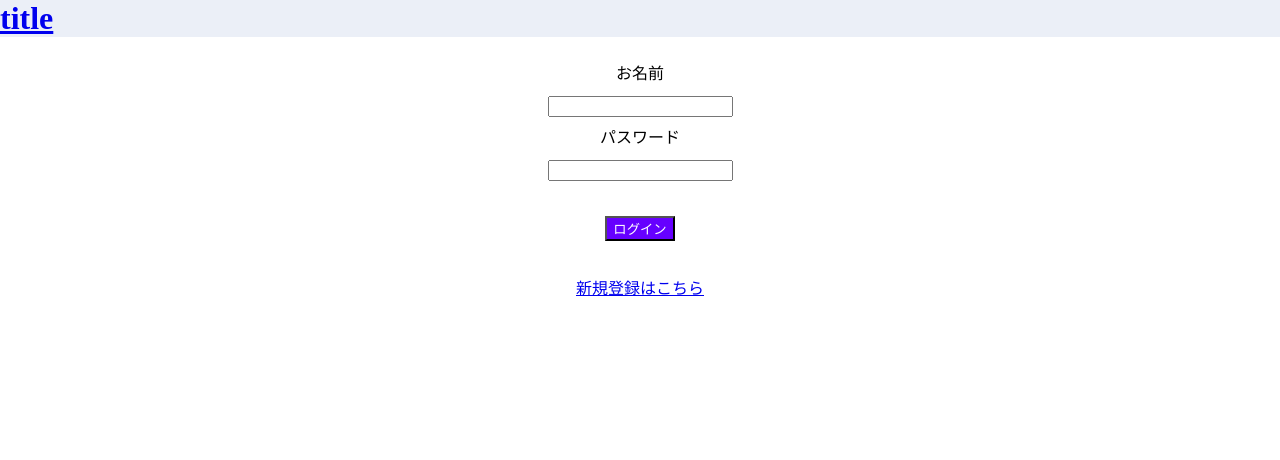
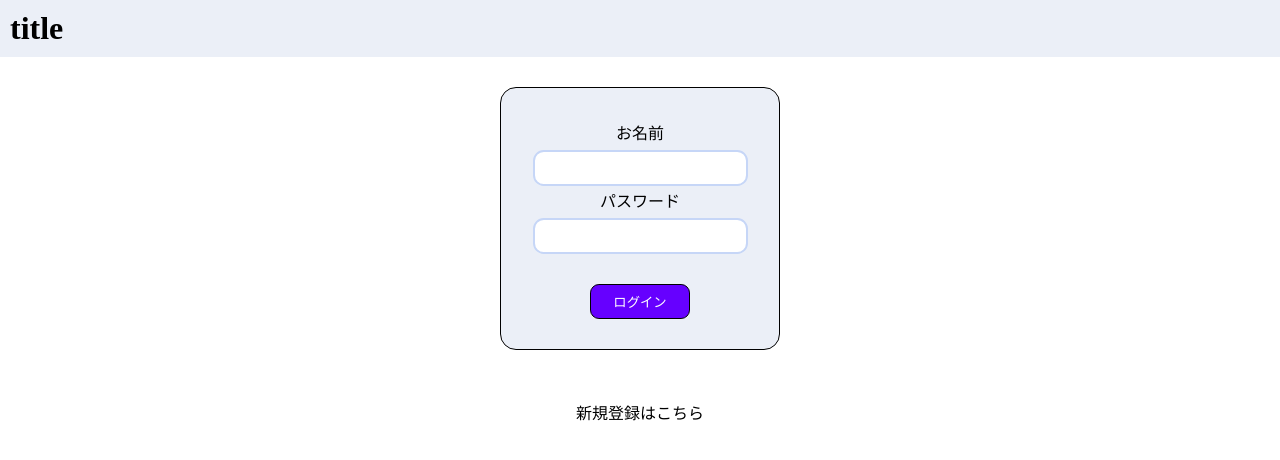
Before and after one commit to togamonro-ru/Team_G, a PHP site: page /login.php in a window 1280 px wide. Shown: the top 460 px of the page. Run offline with PHP 8.4, Linux system fonts and the light colour scheme.

Commit message:
デザインの統一

```diff
--- a/Contributor.php
+++ b/Contributor.php
@@ -9,7 +9,7 @@
 </head>
 <body>
     <header class="contributorheader">
-        <h1>title</h1>
+        <h1><a href="browse.php">title</a></h1>
     </header>
     <form action="" class="contributorform">
         <div id="app">
--- a/Register.php
+++ b/Register.php
@@ -41,6 +41,11 @@
         <h1><a href = "browse.php">title</a></h1>
     </header>
 
+    <!-- <div class="error">
+        <h4><?php echo $_SESSION['error_name']; ?></h4>
+        <h4><?php echo $_SESSION['error_password']; ?></h4>
+    </div> -->
+
     <div class = "form">
         <form action = "confirm.php" method = "post">
             <div class="information">
--- a/browse.php
+++ b/browse.php
@@ -11,7 +11,7 @@
 </head>
 <body>
     <div class = "header">
-        <h1>title</h1>
+        <h1><a href="browse.php">title</a></h1>
         <div class = "login"><button onclick="location.href='login.php'">ログイン</button></div>
         <div class = "register"><button onclick="location.href='Register.php'">新規登録</button></div>
     </div>
--- a/confirm.php
+++ b/confirm.php
@@ -43,7 +43,7 @@
     <meta charset="UTF-8">
     <meta http-equiv="X-UA-Compatible" content="IE=edge">
     <meta name="viewport" content="width=device-width, initial-scale=1.0">
-    <link rel = "stylesheet" href = "css/Confirm.css">
+    <link rel = "stylesheet" href = "css/Confirm.css?<?php echo date('YmdHis'); ?>">
     <title>確認画面</title>
 </head>
 <body>
--- a/css/admin.css
+++ b/css/admin.css
@@ -11,6 +11,11 @@ body{
 .header h1{
     margin: 0;
     padding: 10px;
+}
+
+.header h1 a{
+    text-decoration: none;
+    color: black;
 }
 
 .Contributor {
--- a/css/browse.css
+++ b/css/browse.css
@@ -11,6 +11,11 @@ body{
 .header h1{
     margin: 0;
     padding: 10px;
+}
+
+.header h1 a{
+    text-decoration: none;
+    color: #000000;
 }
 
 .login{
--- a/css/detail.css
+++ b/css/detail.css
@@ -10,6 +10,11 @@ body{
 .title h1{
     margin: 0;
     padding: 10px;
+}
+
+.title h1 a{
+    text-decoration: none;
+    color: black;
 }
 
 .edit{
--- a/css/login.css
+++ b/css/login.css
@@ -2,28 +2,72 @@ header {
     background-color: #EBEFF7;
 }
 h1{
-    margin-top: 0;
+    margin: 0;
+    padding: 10px
 }
+
+h1 a{
+    text-decoration: none;
+    color: #000000;
+}
+
 body{
     margin: 0;
     padding: 0;
 }
+
 .login {
     line-height: 2;
     margin: 10px 0 0 0;
     padding-bottom: 30px;
     text-align: center;
 }
+
 .link {
     text-align: center;
 }
+
+.link a {
+    text-decoration: none;
+    color: #000000;
+}
+
 .btn {
     margin: 30px 0 0 0;
+    width: 100px;
+    padding: 7px;
     color: #FFFFFF;
     background-color: #6600FF;
+    border: 0.5px solid #000000;
+    border-radius: 0.67em;
 }
+
 .btn:hover{
     margin: 30px 0 0 0;
     color: #FFFFFF;
     background-color: #010842;
 }
+
+.name{
+    height: 30px;
+    border: 2px solid #c6d6f7;
+    border-radius: 0.67em;
+    line-height: 1.2;
+    font-size: 1em;
+}
+
+.pw{
+    height: 30px;
+    border: 2px solid #c6d6f7;
+    border-radius: 0.67em;
+    line-height: 1.2;
+    font-size: 1em;
+}
+
+.information{
+    margin: 30px 500px 20px 500px;
+    padding: 30px;
+    border: 1.5px solid #000000;
+    border-radius: 1rem;
+    background-color: #EBEFF7;
+}
--- a/css/style.css
+++ b/css/style.css
@@ -86,6 +86,11 @@ input[type="file"] {
     padding: 10px;
 }
 
+.contributorheader h1 a{
+    text-decoration: none;
+    color: black;
+}
+
 .contributorfooter{
     margin-top: 53%;
     margin-left: 49%;
--- a/detail.php
+++ b/detail.php
@@ -11,7 +11,7 @@
 </head>
 <body>
     <div class ="title">
-        <h1>title</h1>
+        <h1><a href="browse.php">title</a></h1>
     </div>
     <div class ="image">
         <img src="img/gogo1.png" alt="">
--- a/edit.php
+++ b/edit.php
@@ -12,7 +12,7 @@
 </head>
 <body>
     <header class="contributorheader">
-        <h1>title</h1>
+        <h1><a href="browse.php">title</a></h1>
     </header>
     <div class="delete">
         <button>削除</button>
--- a/login.php
+++ b/login.php
@@ -47,7 +47,7 @@
     <meta charset="UTF-8">
     <meta http-equiv="X-UA-Compatible" content="IE=edge">
     <meta name="viewport" content="width=device-width, initial-scale=1.0">
-    <link rel = "stylesheet" href = "css/login.css">
+    <link rel = "stylesheet" href = "css/login.css?<?php echo date('YmdHis'); ?>">
     <title>ログイン画面</title>
 </head>
 <body>
@@ -57,13 +57,15 @@
 
     <div class = "login">
         <form action = "login.php" method = "post">
-            お名前<br>
-            <input type = "text" name = "name"><br>
+            <div class="information">
+                お名前<br>
+                <input type = "text" name = "name" class="name"><br>
 
-            パスワード<br>
-            <input type = "password" name = "password"><br>
+                パスワード<br>
+                <input type = "password" name = "password" class="pw"><br>
 
-            <input type = "submit" value = "ログイン" class = "btn">
+                <input type = "submit" value = "ログイン" class = "btn">
+            </div>
         </form>
     </div>
     <div class = "link">
--- a/mydetail.php
+++ b/mydetail.php
@@ -11,7 +11,7 @@
 </head>
 <body>
     <div class ="title">
-        <h1>title</h1>
+    <h1><a href="browse.php">title</a></h1>
     </div>
 
     <div class="edit">
```
Also changed, not shown: css/Confirm.css (+16 -1 lines), css/Register.css (+10 -0 lines).
